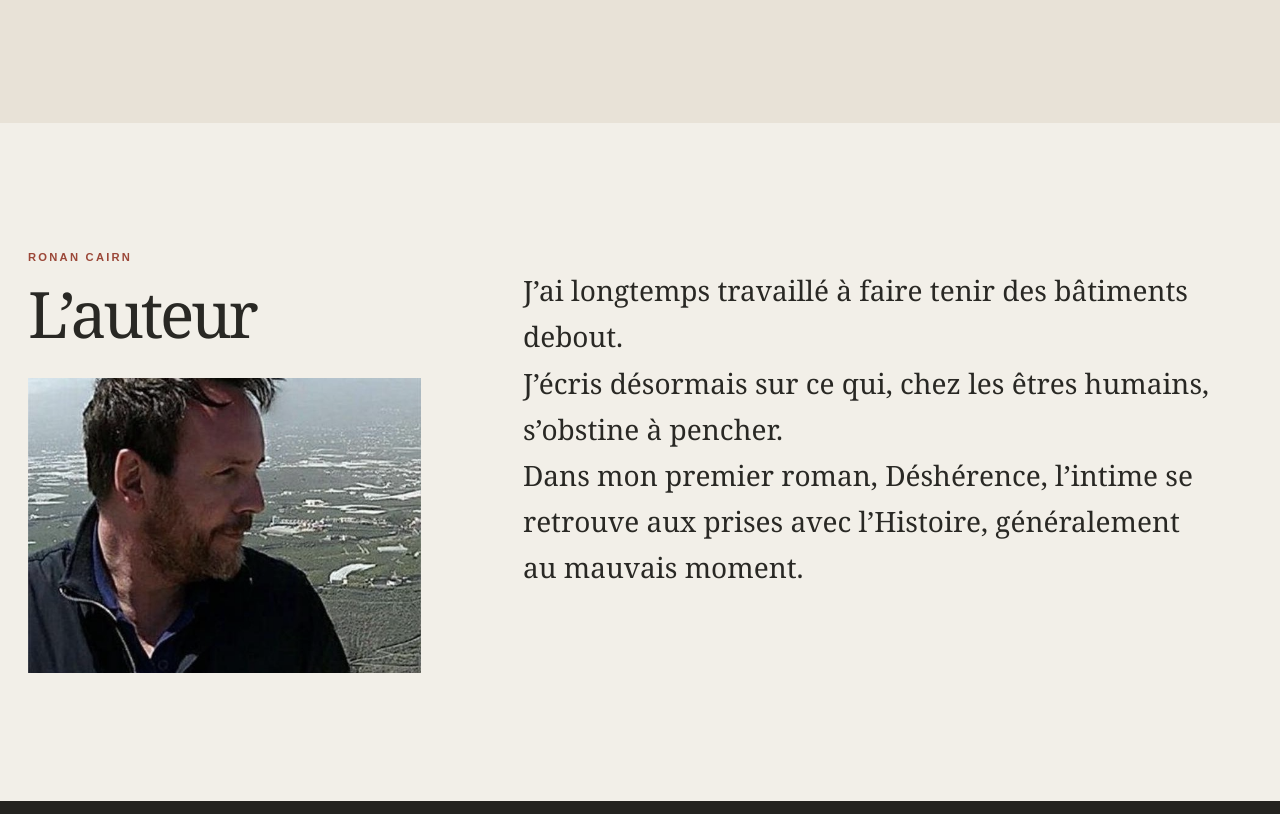
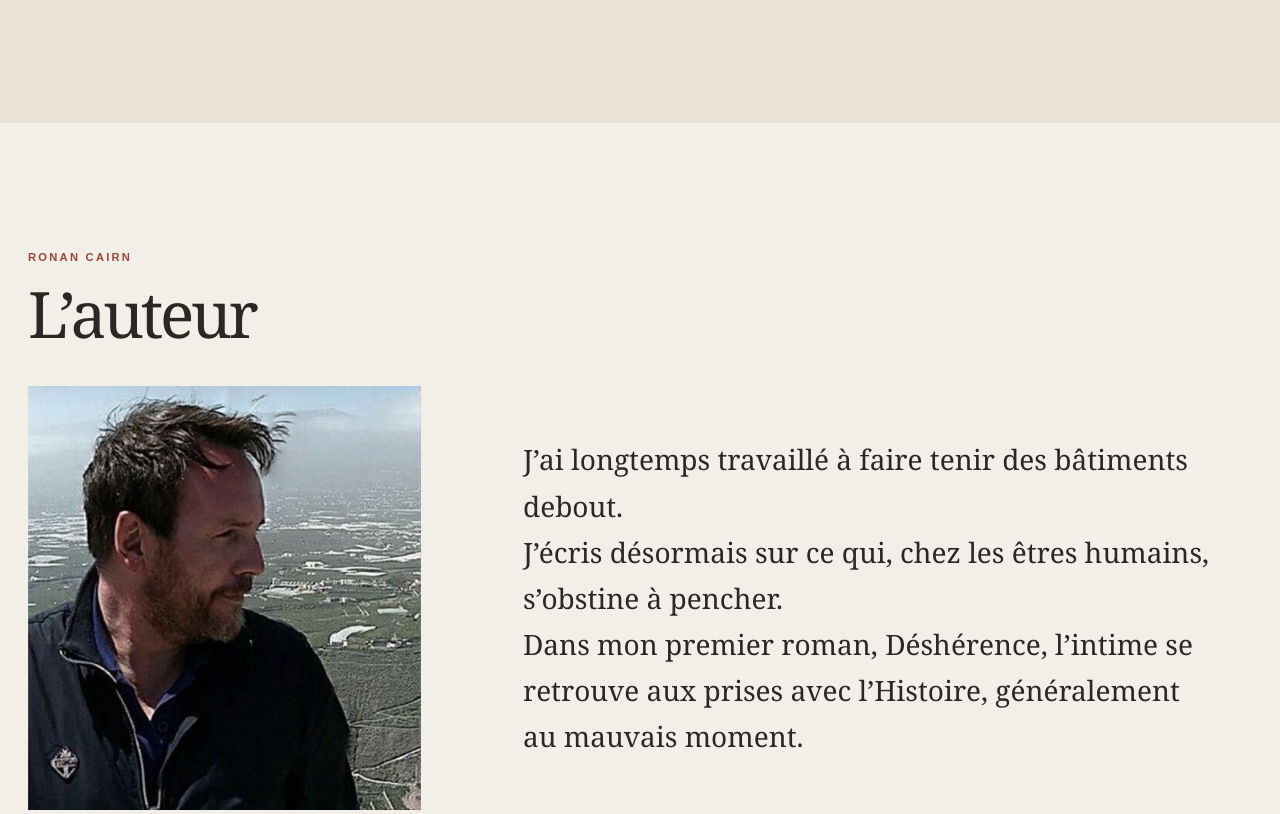
Before and after one commit to Ronan-Cairn/Ronan-Cairn-site, a plain HTML site: page index.html in a window 1280 px wide. Shown: the part 1860-2674 px from the top of the page. Drawn offline with Linux system fonts and the light colour scheme.

Commit message:
Ajuster le portrait et l’alignement de la section auteur

```diff
--- a/index.html
+++ b/index.html
@@ -352,10 +352,15 @@
 
     .author-section {
       display: grid;
-      grid-template-columns: 0.7fr 1.3fr;
-      gap: clamp(2rem, 8vw, 8rem);
-      align-items: start;
+      grid-template-columns: minmax(0, 0.7fr) minmax(0, 1.3fr);
+      column-gap: clamp(2rem, 8vw, 8rem);
+      row-gap: 2.5rem;
+      align-items: center;
       padding: clamp(5rem, 10vw, 9rem) max(1.75rem, calc((100vw - 78rem) / 2));
+    }
+
+    .author-heading {
+      grid-column: 1 / -1;
     }
 
     .author-section h2 {
@@ -368,24 +373,20 @@
 
     .author-photo {
       width: min(100%, 25rem);
-      aspect-ratio: 4 / 3;
-      margin: 2rem 0 0;
-      overflow: hidden;
-      background: var(--paper-deep);
+      margin: 0;
+      background: none;
     }
 
     .author-photo img {
       display: block;
       width: 100%;
-      height: 100%;
-      object-fit: cover;
-      object-position: center 42%;
+      height: auto;
       filter: saturate(0.78);
     }
 
     .author-bio {
       max-width: 43rem;
-      padding-top: 1rem;
+      align-self: center;
     }
 
     .author-bio p {
@@ -670,13 +671,13 @@
     </section>
 
     <section class="author-section" id="auteur" aria-labelledby="titre-auteur">
-      <div>
+      <div class="author-heading">
         <p class="eyebrow">Ronan Cairn</p>
         <h2 id="titre-auteur">L’auteur</h2>
-        <figure class="author-photo">
-          <img src="assets/portrait-auteur.jpg" alt="Ronan Cairn de profil, sans lunettes, devant un vaste paysage." width="640" height="480" loading="lazy">
-        </figure>
       </div>
+      <figure class="author-photo">
+        <img src="assets/portrait-auteur.jpg" alt="Ronan Cairn de profil, sans lunettes, devant un vaste paysage." width="640" height="480" loading="lazy">
+      </figure>
       <div class="author-bio">
         <p>J’ai longtemps travaillé à faire tenir des bâtiments debout.<br>J’écris désormais sur ce qui, chez les êtres humains, s’obstine à pencher.<br>Dans mon premier roman, Déshérence, l’intime se retrouve aux prises avec l’Histoire, généralement au mauvais moment.</p>
       </div>
```
